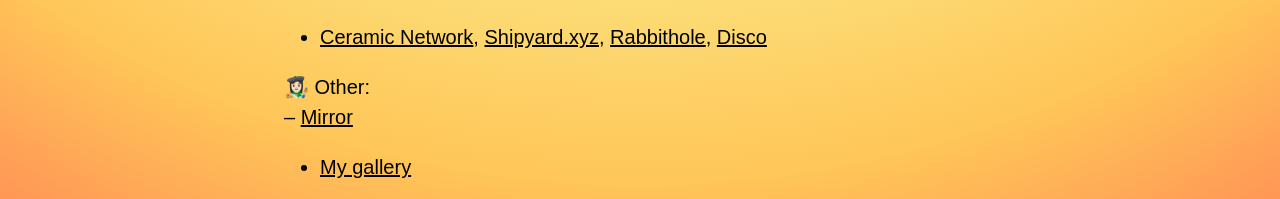
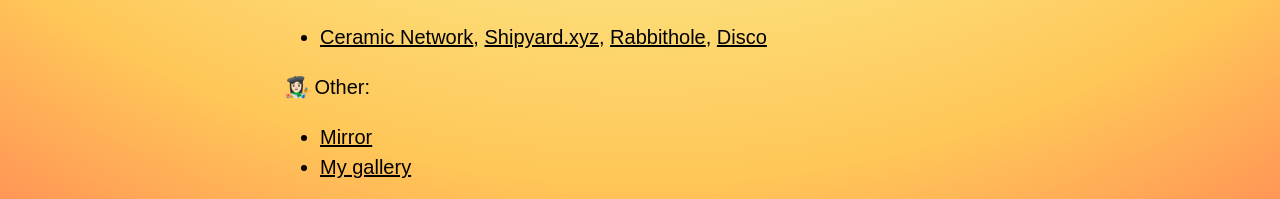
Before and after one commit to adeets-22/adeets-22.github.io, a Jekyll site: the page built from index.md, in a window 1280 px wide. Shown: the part 2011-2210 px from the top of the page. Built offline with Jekyll 4.4.1, drawn with Linux system fonts in a browser that asks for light colours.

```diff
--- a/index.md
+++ b/index.md
@@ -38,5 +38,5 @@ on the weekends, you can find me techno-caving in brooklyn, hating on the MTA, a
 - [Ceramic Network](https://ceramic.network/), [Shipyard.xyz](https://www.shipyard.xyz/), [Rabbithole](https://rabbithole.gg/), [Disco](https://www.disco.xyz/)
 
 👩🏻‍🎨 Other:
-– [Mirror](https://mirror.xyz/adeets.eth)
+- [Mirror](https://mirror.xyz/adeets.eth)
 - [My gallery](https://gallery.so/adeets_22)
```
